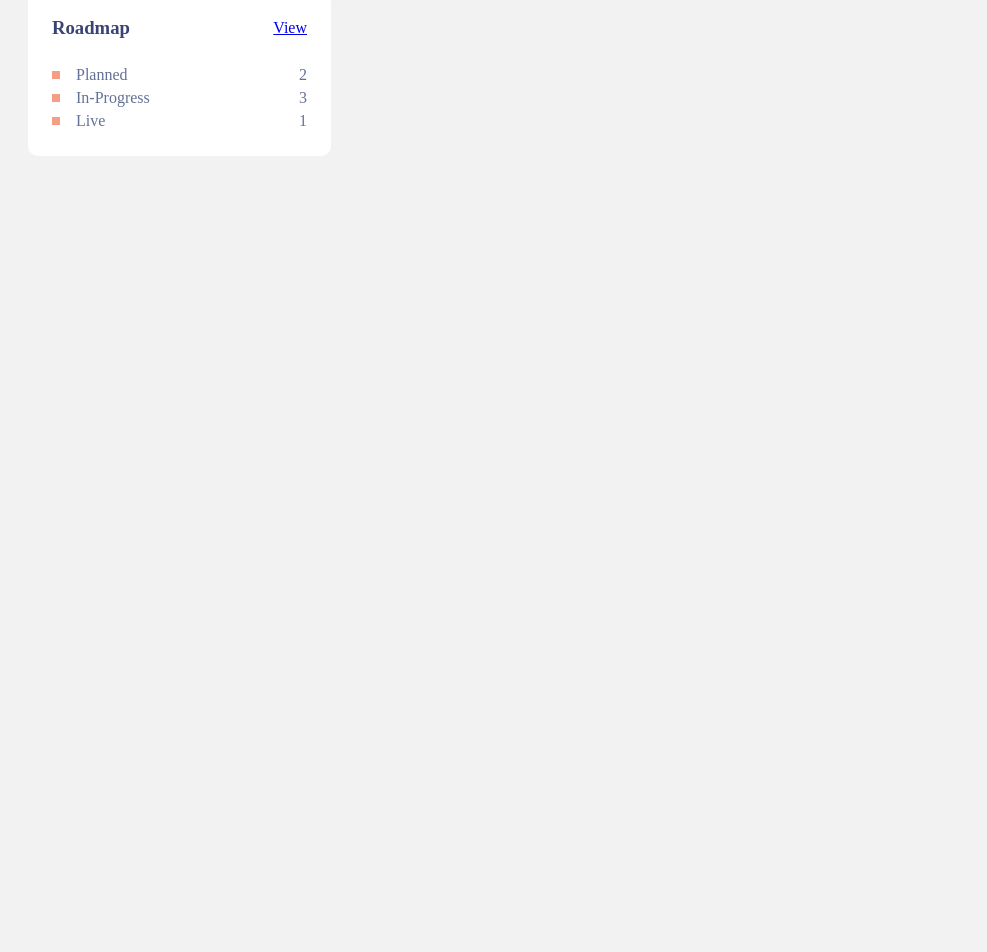
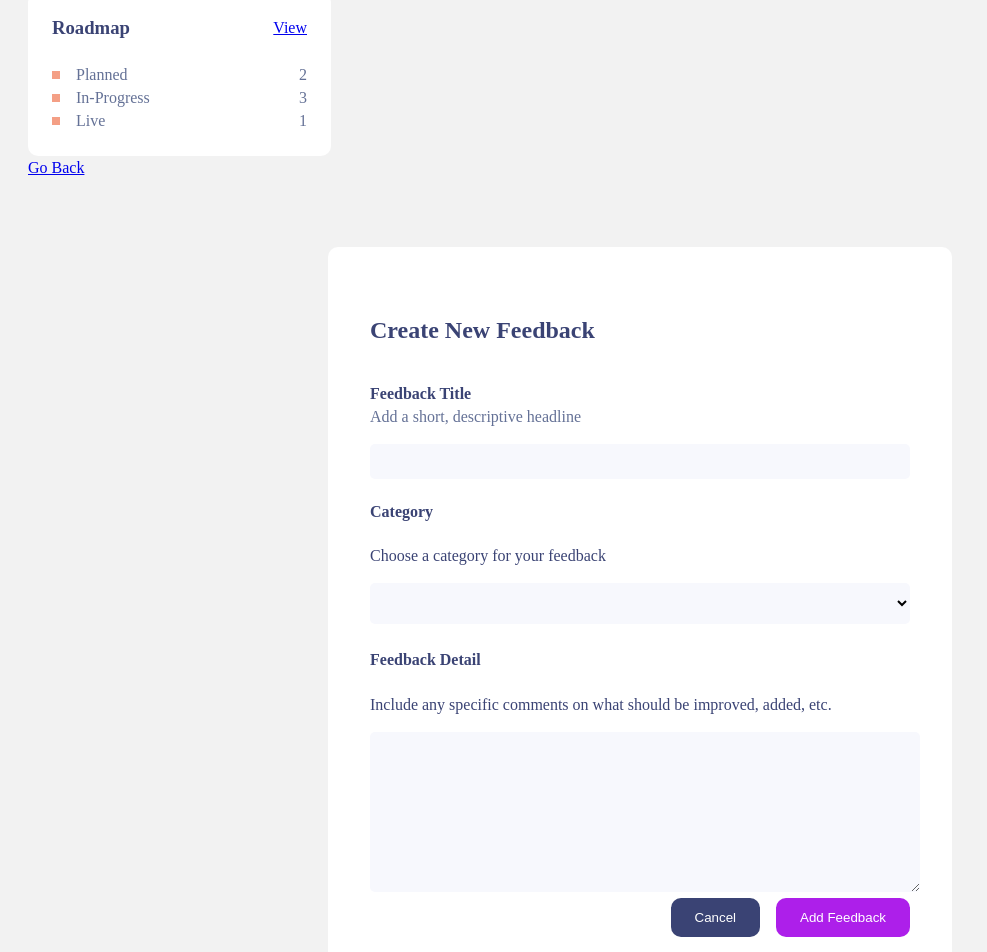
Before and after one commit to sadirov4647/feedback-product, a Vue app: page /new-feedback in a window 1280 px wide. Shown: the part 364-1316 px from the top of the page, without its empty margins (0-987 px from the left). Before the commit the page ends 800 px from the top, so only its background shows below. Built offline with nearby package versions, Linux system fonts and the light colour scheme.

Commit message:
newfeedbac

```diff
--- a/src/App.vue
+++ b/src/App.vue
@@ -30,6 +30,7 @@
     background: #F2F2F2;
     font-size: 16px;
     line-height: 23px;
+    color: #3A4374;
   }
   .container{
     max-width: 1150;
--- a/src/components/main-features/MainHeader.vue
+++ b/src/components/main-features/MainHeader.vue
@@ -15,9 +15,7 @@
             </datalist>
         </div>
 
-        <button class="add-feedback__btn">
-            + Add Feedback
-        </button>
+        <router-link to="/new-feedback"> + Add Feedback</router-link>
     </div>
 </template>
 
@@ -65,7 +63,7 @@
     input{
         color: #fff;
     }
-    .add-feedback__btn{
+    a{
         padding: 12px 25px;
         background-color: #AD1FEA;
         border: none;
@@ -74,7 +72,7 @@
         color: #fff;
         cursor: pointer;
     }
-    .add-feedback__btn:hover{
+    a:hover{
         background-color: #C75AF6;
     }
 </style>
--- /dev/null
+++ b/src/components/main-features/feedback/NewFeedback.vue
@@ -0,0 +1,157 @@
+<template>
+    <div class="container">
+        <div class="back">
+            <router-link to="/">Go Back</router-link>
+        </div>
+        <form class="new-feedback" @submit.prevent="submitted">
+            <h2 class="new-feedback__title">Create New Feedback</h2>
+            <div class="feedback-headline">
+                <h4 class="headline-title">Feedback Title</h4>
+                <label for="headline" class="headline-para">Add a short, descriptive headline</label>
+                <input type="text" id="headline" v-model="headline">
+            </div>
+            <div class="feedback-category">
+                <h4 class="category-title">Category</h4>
+                <p class="category-para">Choose a category for your feedback</p>
+                <select name="category-select" class="category-select" v-model="category">
+                    <option value="feature">Feature</option>
+                    <option value="ui">UI</option>
+                    <option value="ux">UX</option>
+                    <option value="enhancement">Enhancement</option>
+                    <option value="bug">Bug</option>
+                </select>
+            </div>
+            <div class="feedback-detail">
+                <h4 class="detail-title">Feedback Detail</h4>
+                <label for="detail" class="detail-para">Include any specific comments on what should be improved, added, etc.</label>
+                <textarea name="details" id="details" rows="10" v-model="comment"></textarea>
+            </div>
+
+            <div class="new-feedback__control">
+                <button class="cancel-feedback" type="button">Cancel</button>
+                <button class="add-feedback" type="submit">Add Feedback</button>
+            </div>
+        </form>
+    </div>
+</template>
+
+<script>
+    import { firestore, database } from '../../../main';
+    import axios from 'axios'
+import { ref } from '@vue/reactivity';
+    export default {
+        name:'NewFeedback',
+        data(){
+            return{
+                feedbackData:{
+                    headline:'',
+                    category:'',
+                    comment:''
+                }
+            }
+        },
+        methods:{
+            submitted(){
+               const ref = database.ref('feedbacks');
+
+                let data = feedbackData
+                ref.push(data)
+            },
+
+        //  async submitFeedback(){
+        //         const collectionRef =  firestore.collection("users");
+        //         const getPromise = collectionRef.get();
+        //         const snapshot = await getPromise;
+        //         const docs  = snapshot.docs;
+        //         docs.forEach(docSnapshot =>{
+        //             console.log(docSnapshot.id, docSnapshot.data())
+        //         })
+        //     }
+        }
+    }
+</script>
+
+<style scoped>
+    .container{
+        max-width: 1150;
+        padding-left: 20px;
+        padding-right: 20px;
+        margin-left: auto;
+        margin-right: auto;
+    }
+    .back{
+        margin-bottom: 68px;
+    }
+    .new-feedback{
+        max-width: 540px;
+        background-color: #fff;
+        padding-top: 52px;
+        padding-right: 42px;
+        padding-left: 42px;
+        padding-bottom: 40px;
+        border-radius: 10px;
+        margin: 0 auto;
+    }
+    .new-feedback__title{
+        color: #3A4374;
+        margin-bottom: 40px;
+    }
+    .feedback-headline{
+        display: flex;
+        flex-direction: column;
+    }
+    .headline-title{
+        margin: 0;
+    }
+    .headline-para{
+        color: #647196;
+    }
+    input[type="text"]{
+        border: none;
+        border-radius: 5px;
+        background-color: #F7F8FD;
+        outline: none;
+        padding: 10px;
+        margin-top: 16px;
+    }
+    .feedback-category{
+        margin-bottom: 24px;
+    }
+    .category-select{
+        width: 100%;
+        background-color: #F7F8FD;
+        border-radius: 5px;
+        border: none;
+        padding: 12px;
+        outline: none;
+    }
+    #details{
+        padding: 0;
+        padding: 5px;
+        width: 100%;
+        color: #AD1FEA;
+        background-color: #F7F8FD;
+        border: none;
+        border-radius: 5px;
+        margin-top: 16px;
+        outline: none;
+    }
+    button{
+        padding: 12px 24px;
+        color: #fff;
+        border-radius: 10px;
+        border: none;
+    }
+    .new-feedback__control{
+        display: flex;
+        align-items: center;
+        justify-content: flex-end;
+    }
+    .add-feedback{
+        background-color: #AD1FEA;
+    }
+    .cancel-feedback{
+        margin-right: 16px;
+        background-color: #3A4374;
+    }
+</style>
--- a/src/main.js
+++ b/src/main.js
@@ -21,7 +21,8 @@ const firebaseConfig = {
   firebase.initializeApp(firebaseConfig);
   const auth = firebase.auth();
   const database = firebase.database();
+  const firestore = firebase.firestore();
 
-  export { auth, database }
+  export { auth, database, firestore }
 
 createApp(App).use(store).use(router).mount("#app");
--- a/src/router/index.js
+++ b/src/router/index.js
@@ -19,9 +19,9 @@ const routes = [
     component:()=> import('../components/SignUp.vue')
   },
   {
-    path:'/feedback',
-    name:'Feedback',
-    component:()=> import('../components/main-features/feedback/Feedback.vue')
+    path:'/new-feedback',
+    name:'NewFeedback',
+    component:()=> import('../components/main-features/feedback/NewFeedback.vue')
   }
 ];
 
```
Also changed, not shown: src/components/main-features/feedback/AddFeedback.vue (deleted, +0 -15 lines), src/components/main-features/feedback/FeedbackDetail.vue (renamed from src/components/main-features/feedback/Feedback.vue).
